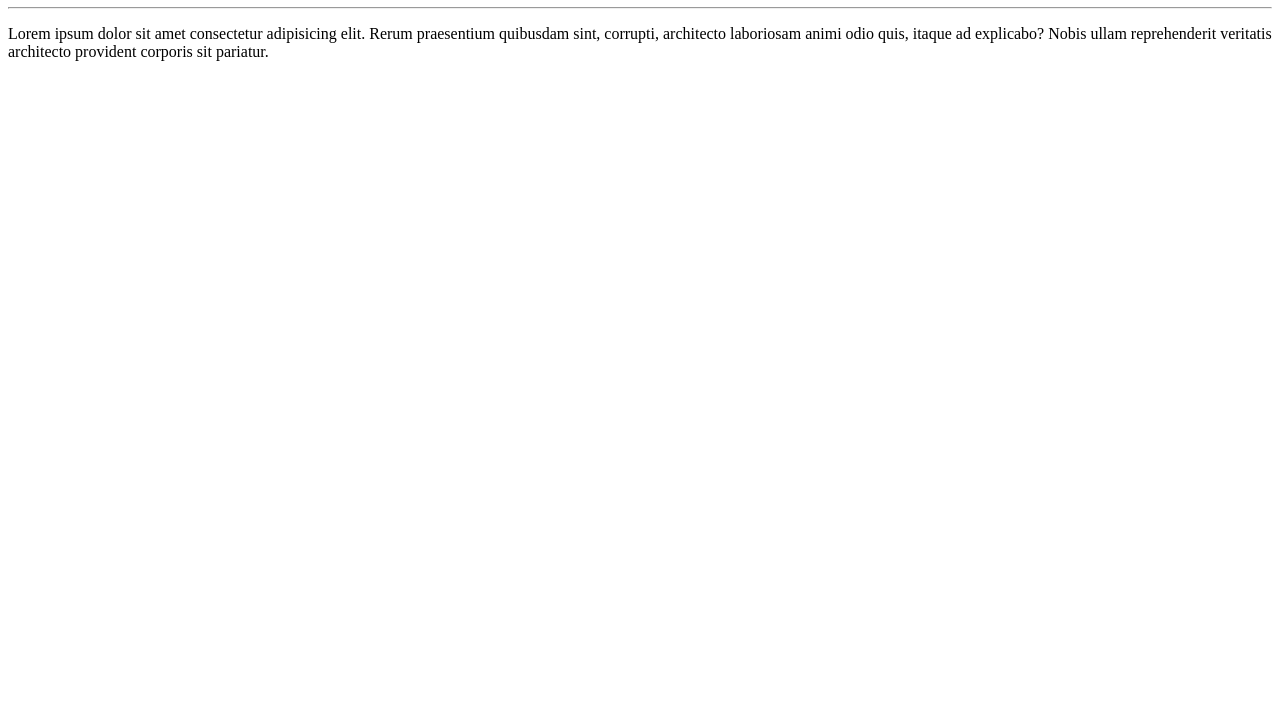
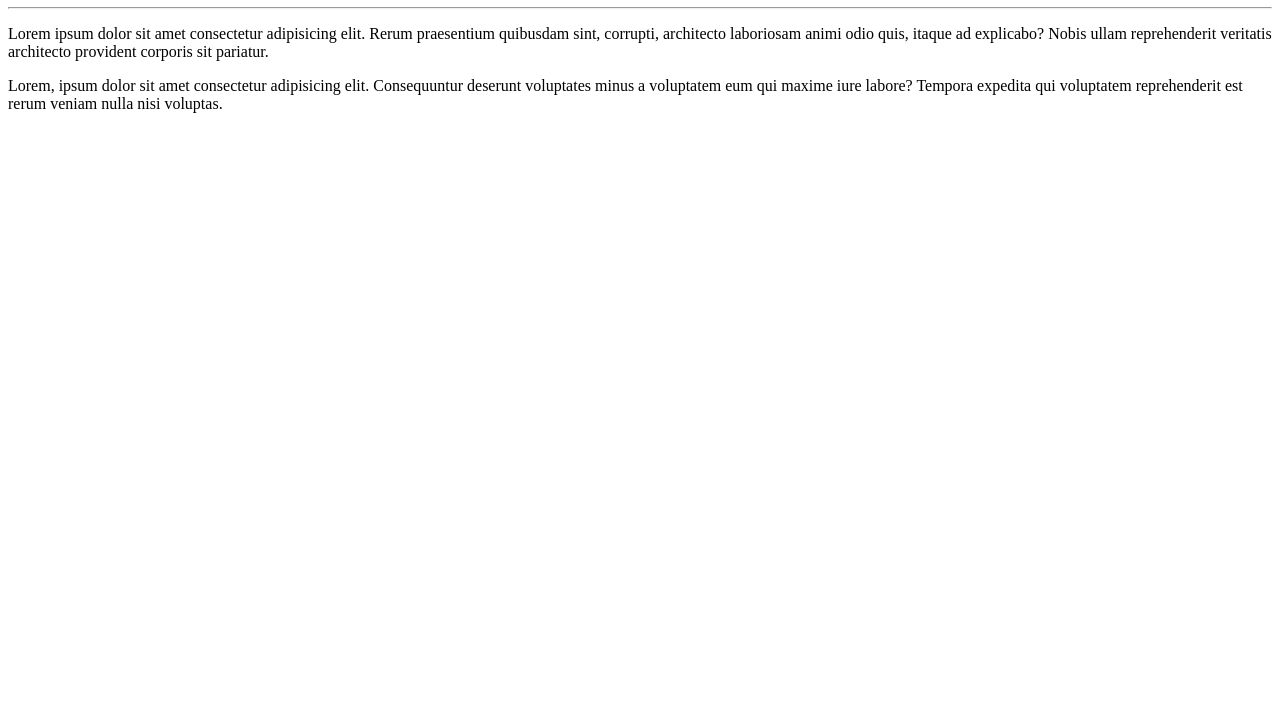
Before and after one commit to FilipheRamos/Github--inicio, a plain HTML site: page ExemploSitee/index.html in a window 1280 px wide. Shown: the part 73-800 px from the top of the page. Drawn offline with Linux system fonts and the light colour scheme.

Commit message:
Add novo paragrafo

```diff
--- a/ExemploSitee/index.html
+++ b/ExemploSitee/index.html
@@ -9,5 +9,7 @@
     <h1>Olá, mundo!</h1>
     <hr>
     <p>Lorem ipsum dolor sit amet consectetur adipisicing elit. Rerum praesentium quibusdam sint, corrupti, architecto laboriosam animi odio quis, itaque ad explicabo? Nobis ullam reprehenderit veritatis architecto provident corporis sit pariatur.</p>
+
+    <p>Lorem, ipsum dolor sit amet consectetur adipisicing elit. Consequuntur deserunt voluptates minus a voluptatem eum qui maxime iure labore? Tempora expedita qui voluptatem reprehenderit est rerum veniam nulla nisi voluptas.</p>
 </body>
 </html>
```
